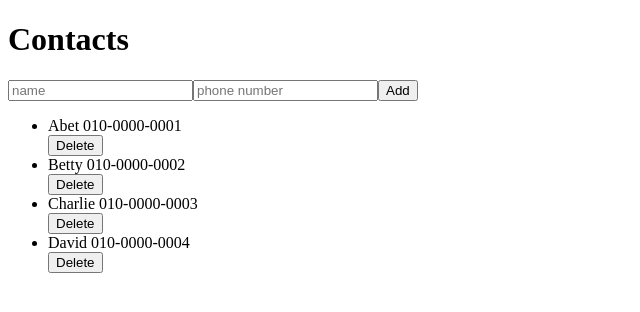
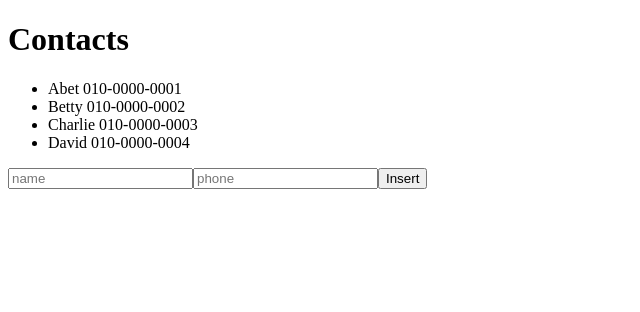
Before and after one commit to hun-a/react-study, a React app: page / in a window 1280 px wide. Shown: the top 312 px of the page, without its empty margins (0-640 px from the left). Built offline with nearby package versions, Linux system fonts and the light colour scheme.

Commit message:
implement ContactCreator - insert

```diff
--- /dev/null
+++ b/src/components/ContactCreator.js
@@ -0,0 +1,55 @@
+import React from 'react';
+
+export default class ContactCreator extends React.Component {
+  constructor(props) {
+    super(props);
+
+    // Configure default state
+    this.state = {
+      name: '',
+      phone: ''
+    };
+  }
+
+  handleChnage(e) {
+    const nextState = {};
+    nextState[e.target.name] = e.target.value;
+    this.setState(nextState);
+  }
+
+  handleClick() {
+    this.props.onInsert(this.state.name, this.state.phone);
+    this.setState({
+      name: '',
+      phone: ''
+    });
+  }
+
+  render() {
+    return (
+      <div>
+        <p>
+          <input
+            type="text"
+            name="name"
+            placeholder="name"
+            value={this.state.name}
+            onChange={this.handleChnage.bind(this)}
+          />
+          <input
+            type="text"
+            name="phone"
+            placeholder="phone"
+            value={this.state.phone}
+            onChange={this.handleChnage.bind(this)}
+          />
+          <button
+            onClick={this.handleClick.bind(this)}
+          >
+            Insert
+          </button>
+        </p>
+      </div>
+    );
+  }
+}
--- a/src/components/Contacts.js
+++ b/src/components/Contacts.js
@@ -1,6 +1,7 @@
 import React from 'react';
 import ContactInfo from './ContactInfo';
 import update from 'react-addons-update';
+import ContactCreator from './ContactCreator';
 
 export default class Contacts extends React.Component {
   constructor(props) {
@@ -13,59 +14,35 @@ export default class Contacts extends React.Component {
         {name: 'David', phone: '010-0000-0004'}
       ]
     };
-    this.addContact = this.addContact.bind(this);
-    this.removeContact = this.removeContact.bind(this);
   }
 
-  addContact(e) {
-    const name = document.getElementById('add-name').value;
-    const phone = document.getElementById('add-phone').value;
-
-    this.setState({
-      contactData: update(
-        this.state.contactData,
-        {
+  _insertContact(name, phone) {
+    let newState = update(
+      this.state,
+      {
+        contactData: {
           $push: [{name, phone}]
         }
-      )
-    });
-  }
-
-  removeContact(e) {
-    const key = e.target.value;
-
-    this.setState({
-      contactData: update(
-        this.state.contactData,
-        {
-          $splice: [[key, 1]]
-        }
-      )
-    });
+      }
+    );
+    this.setState(newState);
   }
 
   render() {
     return(
       <div>
         <h1>Contacts</h1>
-        <div>
-          <input id="add-name" type="text" placeholder="name" />
-          <input id="add-phone" type="text" placeholder="phone number" />
-          <button onClick={this.addContact}>Add</button>
-        </div>
         <ul>
           {this.state.contactData.map((contact, index) => {
             return (
-              <div>
                 <ContactInfo
                   name={contact.name}
                   phone={contact.phone}
                   key={index}
-                />
-                <button value={index} onClick={this.removeContact}>Delete</button>
-              </div>);
+                />);
           })}
         </ul>
+        <ContactCreator onInsert={this._insertContact.bind(this)} />
       </div>
     );
   }
```
Also changed, not shown: src/components/ContactEditor.js (added), src/components/ContactRemover.js (added).
